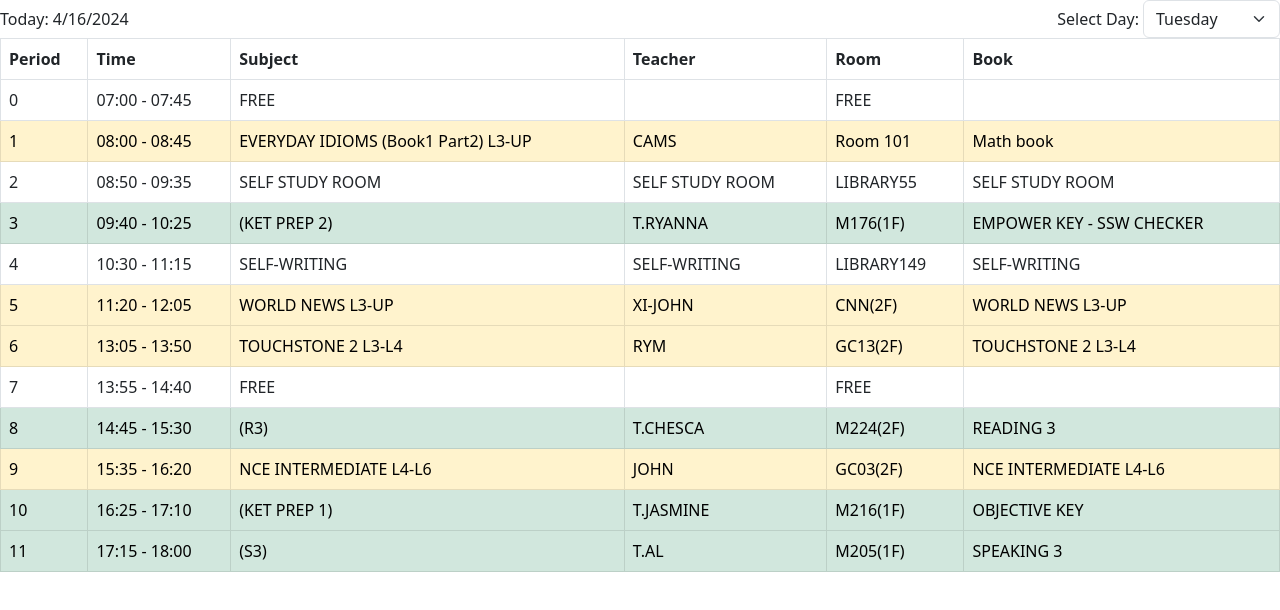
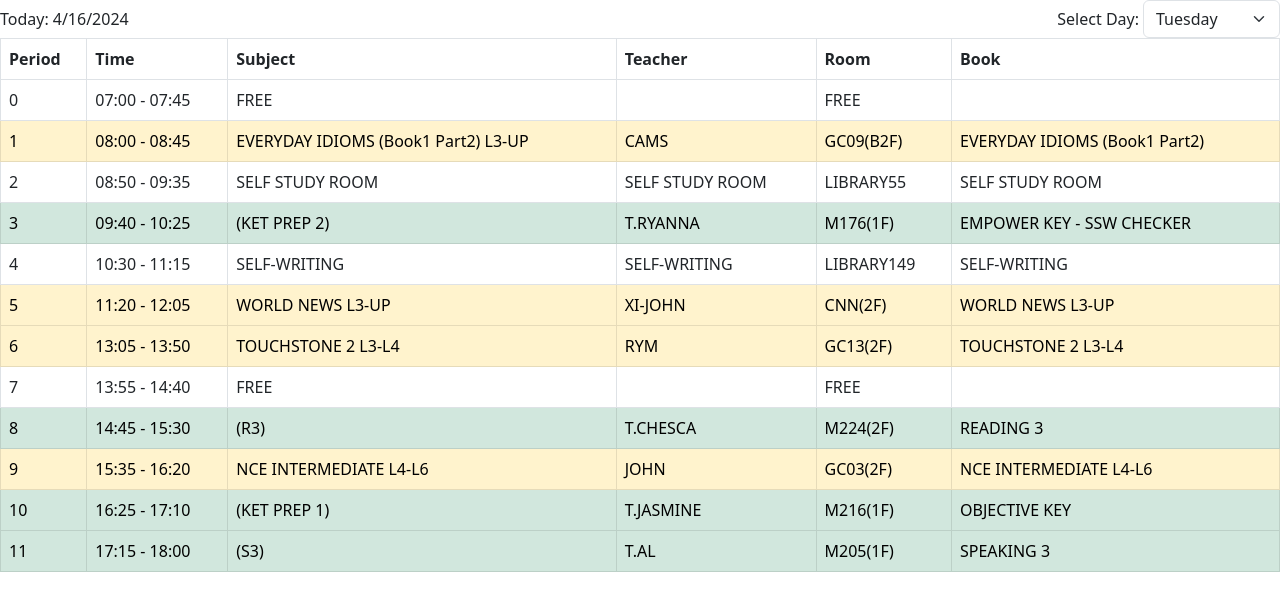
Before and after one commit to ColdingPoTaTo/CIA-Schedule, a plain HTML site: page index.html in a window 1280 px wide. Drawn offline with nearby package versions, Linux system fonts and the light colour scheme.

Commit message:
modify my schedule

```diff
--- a/index.html
+++ b/index.html
@@ -162,7 +162,7 @@
       };
       const myLesson = [
         new Lesson("", "", "", 0, ""),
-        new Lesson("EVERYDAY IDIOMS (Book1 Part2) L3-UP", "CAMS", "Room 101", 1, "Math book", 4),
+        new Lesson("EVERYDAY IDIOMS (Book1 Part2) L3-UP", "CAMS", "GC09(B2F)", 1, "EVERYDAY IDIOMS (Book1 Part2)", 12),
         new Lesson("SELF STUDY ROOM", "SELF STUDY ROOM", "LIBRARY55", 2, "SELF STUDY ROOM"),
         new Lesson("(KET PREP 2)", "T.RYANNA", "M176(1F)", 3, "EMPOWER KEY - SSW CHECKER", 1),
         new Lesson("SELF-WRITING", "SELF-WRITING", "LIBRARY149", 4, "SELF-WRITING"),
```
